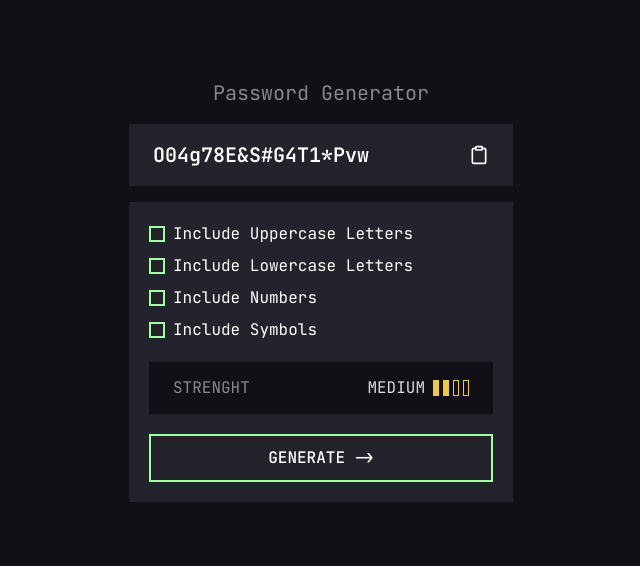
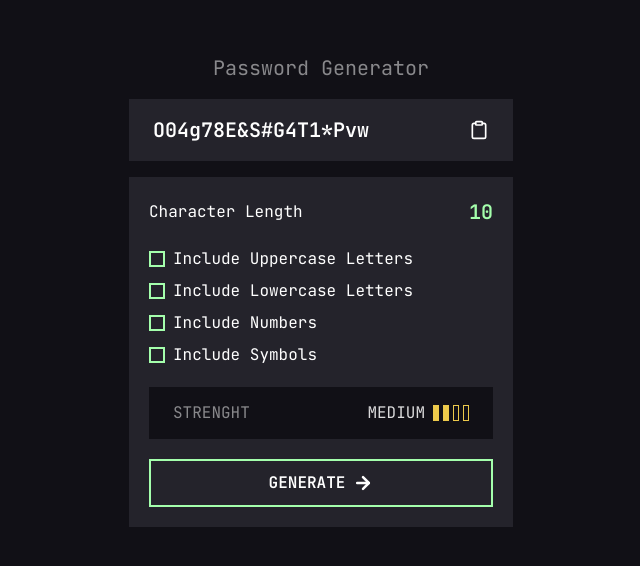
Before and after one commit to Eriickson/password-generator-app, a Next.js app: page / in a window 1280 px wide. Shown: the part 110-676 px from the top of the page, without its empty margins (319-959 px from the left). Built offline with nearby package versions, Linux system fonts and the light colour scheme.

Commit message:
Split component and add new component SliderLenght

```diff
--- a/src/components/generateButton/index.tsx
+++ b/src/components/generateButton/index.tsx
@@ -1,5 +1,6 @@
-import { Box, Center, Text } from "@chakra-ui/react";
-import React, { FC, useState } from "react";
+import { Box, Center, Flex, HStack, Text } from "@chakra-ui/react";
+import React, { FC } from "react";
+import { ArrowRight } from "react-feather";
 
 interface GenerateButtonProps {
   onClick(): void;
@@ -20,9 +21,17 @@ export const GenerateButton: FC<GenerateButtonProps> = ({ onClick }) => {
       }}
     >
       <Center>
-        <Text userSelect="none" fontWeight="medium" textTransform="uppercase" transition="250ms">
-          Generate -{">"}
-        </Text>
+        <HStack>
+          <Text
+            userSelect="none"
+            fontWeight="semibold"
+            textTransform="uppercase"
+            transition="250ms"
+          >
+            Generate
+          </Text>
+          <ArrowRight strokeWidth="3" size="1.25rem" />
+        </HStack>
       </Center>
     </Box>
   );
--- /dev/null
+++ b/src/components/requirementsForm/index.tsx
@@ -0,0 +1,16 @@
+import { Box, Stack } from "@chakra-ui/react";
+import React from "react";
+import { CustomCheckbox } from "../customCheckbox";
+
+export const RequirementsForm = () => {
+  return (
+    <Box>
+      <Stack>
+        <CustomCheckbox label="Include Uppercase Letters" />
+        <CustomCheckbox label="Include Lowercase Letters" />
+        <CustomCheckbox label="Include Numbers" />
+        <CustomCheckbox label="Include Symbols" />
+      </Stack>
+    </Box>
+  );
+};
--- /dev/null
+++ b/src/components/sliderLenght/index.tsx
@@ -0,0 +1,15 @@
+import { Box, Flex, Text } from "@chakra-ui/react";
+import React from "react";
+
+export const SliderLenght = () => {
+  return (
+    <Box>
+      <Flex alignItems="center" justifyContent="space-between">
+        <Text>Character Length</Text>
+        <Text color="brightgreen.500" fontWeight="semibold" fontSize="xl">
+          10
+        </Text>
+      </Flex>
+    </Box>
+  );
+};
--- /dev/null
+++ b/src/components/strengthMeter/index.tsx
@@ -0,0 +1,21 @@
+import { Box, Flex, HStack, Text } from "@chakra-ui/react";
+import React from "react";
+
+export const StrengthMeter = () => {
+  return (
+    <Box bgColor="background.500" px="6" py="3.5">
+      <Flex justifyContent="space-between">
+        <Text opacity="0.5">STRENGHT</Text>
+        <HStack>
+          <Text opacity="0.85">MEDIUM</Text>
+          <HStack spacing="1" alignItems="center">
+            <Box w="1.5" h="4" borderColor="yellow.400" borderWidth="1px" bgColor="yellow.400" />
+            <Box w="1.5" h="4" borderColor="yellow.400" borderWidth="1px" bgColor="yellow.400" />
+            <Box w="1.5" h="4" borderColor="yellow.400" borderWidth="1px" bgColor="" />
+            <Box w="1.5" h="4" borderColor="yellow.400" borderWidth="1px" bgColor="" />
+          </HStack>
+        </HStack>
+      </Flex>
+    </Box>
+  );
+};
--- a/src/pages/index.tsx
+++ b/src/pages/index.tsx
@@ -2,6 +2,9 @@ import { IconCopy } from "@/assets/icons/IconCopy";
 import { CopyButton } from "@/components/copyButton";
 import { CustomCheckbox } from "@/components/customCheckbox";
 import { GenerateButton } from "@/components/generateButton";
+import { RequirementsForm } from "@/components/requirementsForm";
+import { SliderLenght } from "@/components/sliderLenght";
+import { StrengthMeter } from "@/components/strengthMeter";
 import { Box, Center, Checkbox, Flex, HStack, Stack, Text } from "@chakra-ui/react";
 import React from "react";
 import { Copy } from "react-feather";
@@ -23,41 +26,12 @@ const HomePage = () => {
             </Flex>
           </Box>
           <Box bgColor="backgroundcard.500" px="5" py="5">
-            <Box mb="5">
-              <Stack>
-                <CustomCheckbox label="Include Uppercase Letters" />
-                <CustomCheckbox label="Include Lowercase Letters" />
-                <CustomCheckbox label="Include Numbers" />
-                <CustomCheckbox label="Include Symbols" />
-              </Stack>
-            </Box>
-            <Box bgColor="background.500" mb="5" px="6" py="3.5">
-              <Flex justifyContent="space-between">
-                <Text opacity="0.5">STRENGHT</Text>
-                <HStack>
-                  <Text opacity="0.85">MEDIUM</Text>
-                  <HStack spacing="1" alignItems="center">
-                    <Box
-                      w="1.5"
-                      h="4"
-                      borderColor="yellow.400"
-                      borderWidth="1px"
-                      bgColor="yellow.400"
-                    />
-                    <Box
-                      w="1.5"
-                      h="4"
-                      borderColor="yellow.400"
-                      borderWidth="1px"
-                      bgColor="yellow.400"
-                    />
-                    <Box w="1.5" h="4" borderColor="yellow.400" borderWidth="1px" bgColor="" />
-                    <Box w="1.5" h="4" borderColor="yellow.400" borderWidth="1px" bgColor="" />
-                  </HStack>
-                </HStack>
-              </Flex>
-            </Box>
-            <GenerateButton onClick={() => {}} />
+            <Stack spacing={5}>
+              <SliderLenght />
+              <RequirementsForm />
+              <StrengthMeter />
+              <GenerateButton onClick={() => {}} />
+            </Stack>
           </Box>
         </Box>
       </Center>
```
